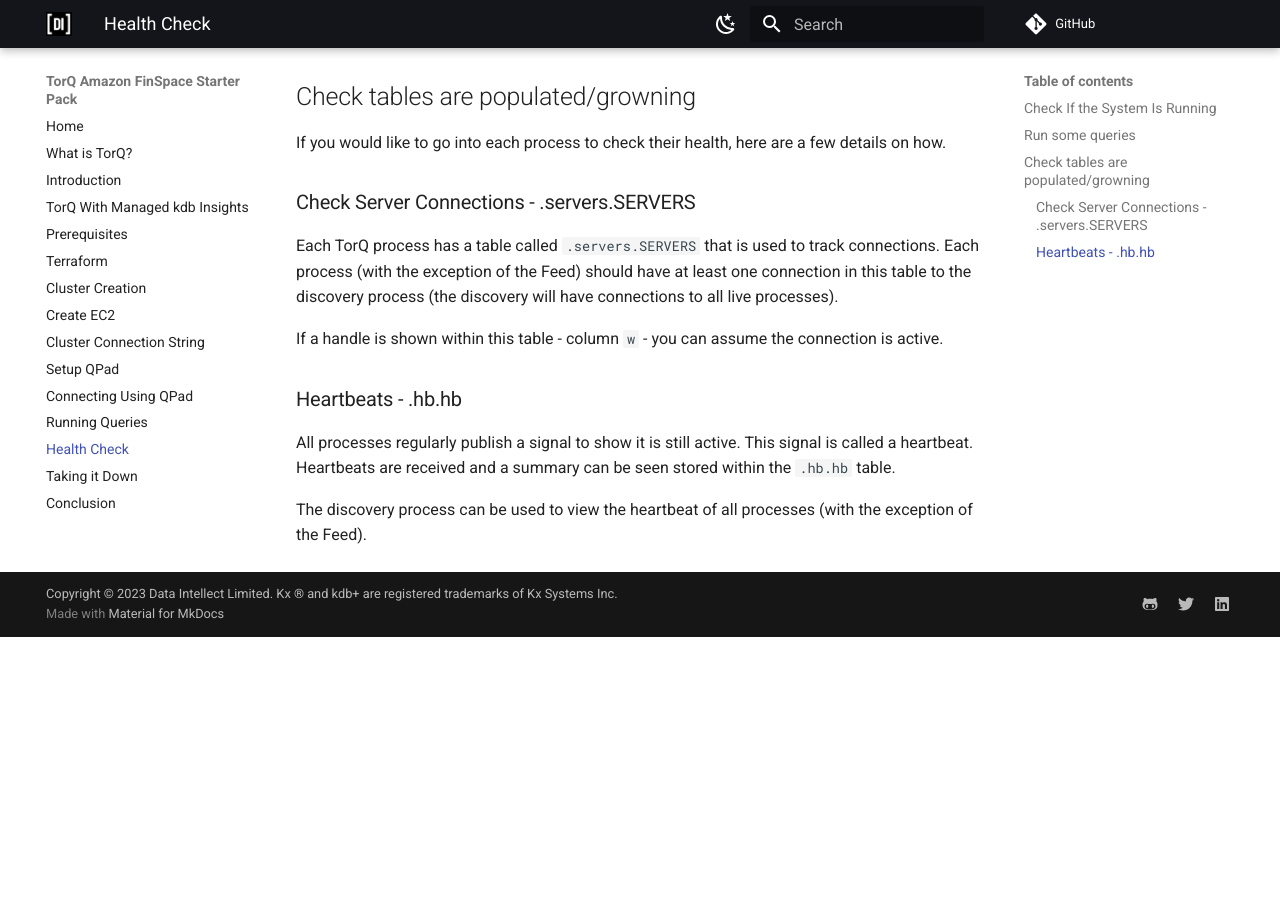
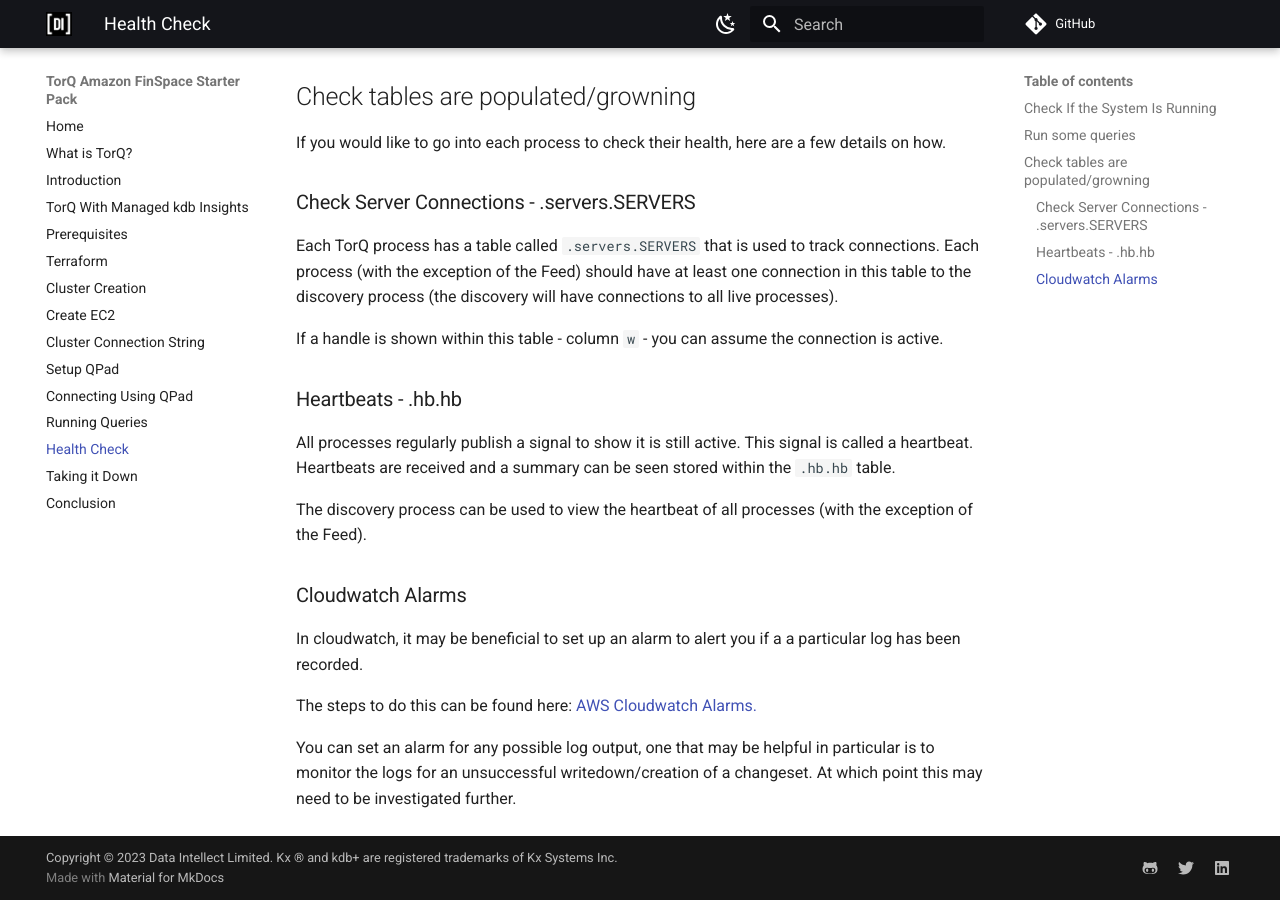
Before and after one commit to DataIntellectTech/TorQ-Amazon-FinSpace-Starter-Pack, an MkDocs documentation site: the page built from docs/12-healthcheck.md, in a window 1280 px wide and 900 px high, scrolled down 668 px. Built offline with MkDocs 1.6.1 and Material for MkDocs 9.7.7, drawn with Linux system fonts in a browser that asks for light colours; comment, search, counter and statistics services are not loaded; before the commit the page ends 1305 px from its top, so only the background shows below that.

Commit message:
Cloudwatch Alarm doc update

```diff
--- a/docs/12-healthcheck.md
+++ b/docs/12-healthcheck.md
@@ -26,3 +26,11 @@
 All processes regularly publish a signal to show it is still active. This signal is called a heartbeat. Heartbeats are received and a summary can be seen stored within the `.hb.hb` table.
 
 The discovery process can be used to view the heartbeat of all processes (with the exception of the Feed).
+
+### Cloudwatch Alarms
+
+In cloudwatch, it may be beneficial to set up an alarm to alert you if a a particular log has been recorded.
+
+The steps to do this can be found here: [AWS Cloudwatch Alarms.](https://docs.aws.amazon.com/AmazonCloudWatch/latest/monitoring/Create_alarm_log_group_metric_filter.html)
+
+You can set an alarm for any possible log output, one that may be helpful in particular is to monitor the logs for an unsuccessful writedown/creation of a changeset. At which point this may need to be investigated further.
```
